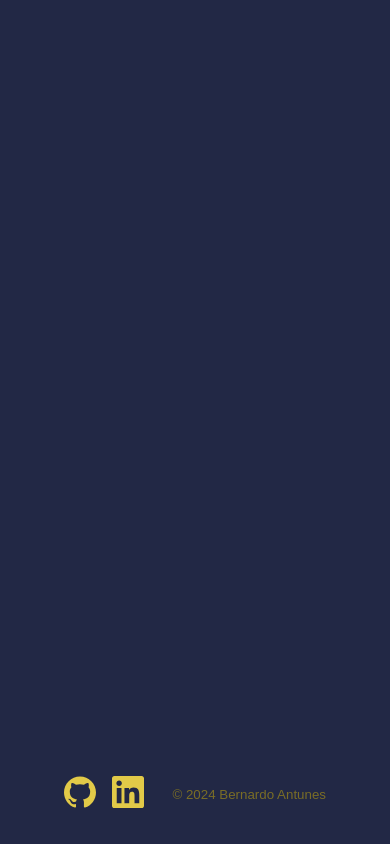
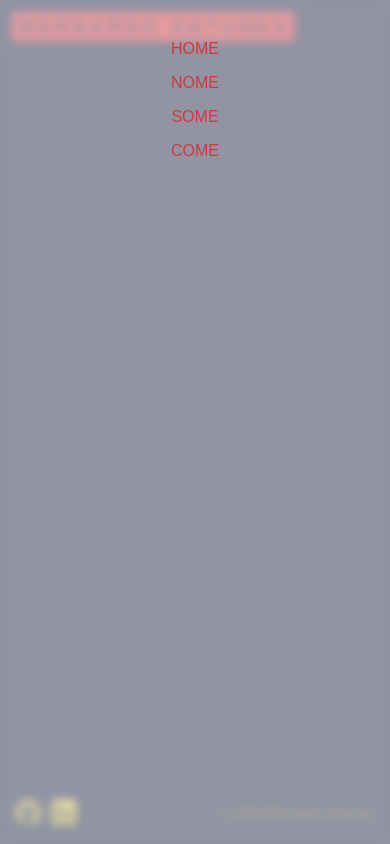
Before and after one commit to Bernasss12/react-portfolio, a React (Create React App) app: page / in a window 390 px wide. Built offline with nearby package versions, Linux system fonts and the light colour scheme.

Commit message:
Re-implemented Header.
Other things were changed.

```diff
--- a/src/App.tsx
+++ b/src/App.tsx
@@ -67,10 +67,12 @@ function App() {
         // });
     }, []);
 
+    //document.documentElement.setAttribute('data-theme', 'light');
+
     return (
         <Router>
-            <div className="wrapper">
-                {/*<Header/>*/}
+            <div className="wrapper" data-theme="light">
+                <Header/>
                 {/*<div*/}
                 {/*    style={{display: 'flex', justifyContent: 'center', flexWrap: 'wrap'}}>*/}
                 {/*    {projects.map((project, index) => (*/}
--- a/src/components/Footer.tsx
+++ b/src/components/Footer.tsx
@@ -6,18 +6,18 @@ import {SiGithub, SiLinkedin} from "react-icons/si"
 function Footer() {
     return (
         <footer>
-            <div className="row p-x-4 p-b-2">
+            <div className="row space-between px-4 py-4">
                 <div className="center">
                     <a href="https://github.com/Bernasss12"
                        target="_blank"
                        rel="noopener noreferrer">
-                        <SiGithub size={32} className='icon'/>
+                        <SiGithub size={24} className='icon'/>
                     </a>
                     <a href="https://www.linkedin.com/in/bernardo-antunes-9151b818b/"
-                       className="m-x-1"
+                       className="ml-3"
                        target="_blank"
                        rel="noopener noreferrer">
-                        <SiLinkedin size={32} className='icon'/>
+                        <SiLinkedin size={24} className='icon'/>
                     </a>
                 </div>
                 <div className="center">
--- a/src/components/Header.tsx
+++ b/src/components/Header.tsx
@@ -1,30 +1,24 @@
 import React from "react";
-
-//TODO fix brighter brand background than rest of navbar
-//TODO make brand have newline if not enough space.
+import {Link} from "react-router-dom";
 
 const Header = () => {
     return (
-        <div className="navbar">
-            A
-        </div>
-        // <Navbar bg="light" expand="lg">
-        //     <Container fluid>
-        //         <Navbar.Brand className="col-auto brand-container" href="#">
-        //             <span className="brand-highlight">Bernardo Antunes</span>
-        //             <span className="brand-text">
-        //                 <span className="brand-lowlight">aka</span>Bernasss12
-        //             </span>
-        //         </Navbar.Brand>
-        //         <Navbar.Toggle aria-controls="basic-navbar-nav"/>
-        //         <Navbar.Collapse id="basic-navbar-nav" className="justify-content-end">
-        //             <Nav>
-        //                 <Nav.Link href="#home">Home</Nav.Link>
-        //                 <Nav.Link href="#link">Link</Nav.Link>
-        //             </Nav>
-        //         </Navbar.Collapse>
-        //     </Container>
-        // </Navbar>
+        <header className="row space-between my-3 mx-3">
+                <div className="center">
+                    <span className="brand">Bernardo Antunes</span>
+                </div>
+                <div>
+                    {/*<button className="mobile-nav-toggle collapsed" aria-controls="basic-navbar-nav" />*/}
+                    <nav id="basic-navbar-nav">
+                        <ul className="navigation">
+                            <li><Link to="#">Home</Link></li>
+                            <li><Link to="#">Nome</Link></li>
+                            <li><Link to="#">Some</Link></li>
+                            <li><Link to="#">Come</Link></li>
+                        </ul>
+                    </nav>
+                </div>
+        </header>
     );
 };
 
--- a/src/components/project-card/TechIcon.tsx
+++ b/src/components/project-card/TechIcon.tsx
@@ -1,6 +1,7 @@
 import * as React from 'react';
 import {SiAngular, SiJavascript, SiLinkedin, SiMaterialdesign, SiPython, SiReact, SiTypescript} from "react-icons/si";
 import {FaJava, FaQuestionCircle} from "react-icons/fa";
+import {DiAndroid} from "react-icons/di"
 
 type Props = {
     size?: number
--- a/src/styles/_generated.scss
+++ b/src/styles/_generated.scss
@@ -1,9 +1,4 @@
-$directions: (
-                ("t", "top"),
-                ("r", "right"),
-                ("b", "bottom"),
-                ("l", "left"),
-);
+@import "variables";
 
 $directions: (
                 ("t", "top"),
@@ -12,83 +7,86 @@ $directions: (
                 ("l", "left"),
 );
 
-@for $i from 0 through 12 {
+@for $i from 0 through 100 {
+  $padding-increment: $padding-base * $padding-multiplier * $i;
+  $margin-increment: $margin_base * $margin-multiplier * $i;
+
   @each $abbr, $dir in $directions {
-    .m-#{$abbr}-#{$i} {
+    .m#{$abbr}-#{$i} {
       @each $single_dir in $dir {
-        margin-#{$single_dir}: #{$i}em;
+        margin-#{$single_dir}: #{$margin-increment}em;
       }
     }
-    .p-#{$abbr}-#{$i} {
+    .p#{$abbr}-#{$i} {
       @each $single_dir in $dir {
-        padding-#{$single_dir}: #{$i}em;
+        padding-#{$single_dir}: #{$padding-increment}em;
       }
     }
-    .mr-#{$abbr}-#{$i} {
+    .rm#{$abbr}-#{$i} {
       @each $single_dir in $dir {
-        margin-#{$single_dir}: #{$i}rem;
+        margin-#{$single_dir}: #{$margin-increment}rem;
       }
     }
-    .pr-#{$abbr}-#{$i} {
+    .rp#{$abbr}-#{$i} {
       @each $single_dir in $dir {
-        padding-#{$single_dir}: #{$i}rem;
+        padding-#{$single_dir}: #{$padding-increment}rem;
       }
     }
   }
 
   .m-#{$i} {
-    margin: #{$i}em;
+    margin: #{$margin-increment}em;
   }
 
-  .mr-#{$i} {
-    margin: #{$i}rem;
+  .rm-#{$i} {
+    margin: #{$margin-increment}rem;
   }
 
   .p-#{$i} {
-    padding: #{$i}em;
+    padding: #{$padding-increment}em;
   }
 
-  .pr-#{$i} {
-    padding: #{$i}rem;
+  .rp-#{$i} {
+    padding: #{$padding-increment}rem;
   }
 
-  .m-x-#{$i} {
-    margin-left: #{$i}em;
-    margin-right: #{$i}em;
+  .mx-#{$i} {
+    margin-left: #{$margin-increment}em;
+    margin-right: #{$margin-increment}em;
   }
 
-  .m-y-#{$i} {
-    margin-top: #{$i}em;
-    margin-bottom: #{$i}em;
+  .my-#{$i} {
+    margin-top: #{$margin-increment}em;
+    margin-bottom: #{$margin-increment}em;
   }
 
-  .p-x-#{$i} {
-    padding-left: #{$i}em;
-    padding-right: #{$i}em;
+  .px-#{$i} {
+    padding-left: #{$padding-increment}em;
+    padding-right: #{$padding-increment}em;
   }
 
-  .p-y-#{$i} {
-    padding-top: #{$i}em;
-    padding-bottom: #{$i}em;
+  .py-#{$i} {
+    padding-top: #{$padding-increment}em;
+    padding-bottom: #{$padding-increment}em;
   }
 
-  .mr-x-#{$i} {
-    margin-left: #{$i}rem;
-    margin-right: #{$i}rem;
+  .rmx-#{$i} {
+    margin-left: #{$margin-increment}rem;
+    margin-right: #{$margin-increment}rem;
   }
 
-  .mr-y-#{$i} {
-    margin-top: #{$i}rem;
-    margin-bottom: #{$i}rem;
+  .rmy-#{$i} {
+    margin-top: #{$margin-increment}rem;
+    margin-bottom: #{$margin-increment}rem;
   }
 
-  .pr-x-#{$i} {
-    padding-left: #{$i}rem;
-    padding-right: #{$i}rem;
+  .rpx-#{$i} {
+    padding-left: #{$padding-increment}rem;
+    padding-right: #{$padding-increment}rem;
   }
 
-  .pr-y-#{$i} {
-    padding-top: #{$i}rem;
-    padding-bottom: #{$i}rem;
+  .rpy-#{$i} {
+    padding-top: #{$padding-increment}rem;
+    padding-bottom: #{$padding-increment}rem;
   }
 }
--- a/src/styles/_global.scss
+++ b/src/styles/_global.scss
@@ -1,6 +1,10 @@
 @import "variables";
-@import "navbar";
+@import "header";
 @import "generated";
+
+.sr-only {
+
+}
 
 .wrapper {
   min-height: 100vh;
@@ -22,12 +26,6 @@ html, body, .wrapper {
   height: 100%;
 }
 
-footer::before {
-  content: '';
-  display: block;
-  position: absolute;
-}
-
 footer {
   flex-shrink: 0;
 }
@@ -35,6 +33,11 @@ footer {
 .row {
   display: flex;
   flex-direction: row;
+  justify-content: flex-start;
+  align-items: center;
+}
+
+.space-between {
   justify-content: space-between;
 }
 
@@ -43,7 +46,7 @@ footer {
 }
 
 .muted {
-  color: var(--accent-color-2-muted);
+  color: var(--accent-color-muted);
 }
 
 .center {
--- /dev/null
+++ b/src/styles/_header.scss
@@ -0,0 +1,189 @@
+.brand {
+  background-color: var(--accent-color-1);
+  color: var(--background-color);
+  font-size: 1.2em;
+  text-transform: uppercase;
+  font-weight: bold;
+  font-family: "Source Sans 3", sans-serif;
+  letter-spacing: 0.2em;
+  display: flex;
+  align-items: center;
+  padding: 0.2em 0.22em 0.15em 0.43em;
+}
+
+nav, .navigation ul, .navigation {
+  margin: 0;
+  padding: 0;
+  text-transform: uppercase;
+}
+
+header div {
+  display: flex;
+  height: 100%;
+  align-items: center;
+}
+
+.navigation {
+  display: flex;
+  list-style: none;
+  flex-direction: row;
+  justify-content: flex-start;
+  align-items: center;
+  gap: 1rem;
+
+  height: 100%;
+
+  transition: all 0.15s ease-out;
+}
+
+.navigation li {
+  display: flex;
+  justify-content: center;
+  align-items: center;
+}
+
+.navigation li a {
+  display: flex;
+  text-decoration: none;
+  color: var(--accent-color-1);
+  align-items: center;
+  position: relative;
+}
+
+.navigation li a::after {
+  content: '';
+  display: block;
+  height: 3px;
+  background-color: var(--accent-color-1);
+
+  position: absolute;
+  bottom: -5px;
+  left: 0;
+  width: 0;
+
+  transition: all ease-in-out 250ms;
+}
+
+.navigation li a:hover::after {
+  //width: 100%;
+  transform: scale(1,1);
+}
+
+@media (max-width: 768px) {
+  /* Very thin mode, menu fills whole screen. */
+  .navigation {
+    // Fill the whole screen
+    position: fixed;
+    inset: 0 0 0 50%;
+    box-shadow: 0 0 10px rgba(0, 0, 0, 0.25);
+
+    // Align links in the middle
+    flex-flow: column;
+    padding-top: 2em;
+    justify-content: flex-start;
+    gap: 0;
+
+    // Blurred background
+    background: hsla(0, 0%, 100%, 0.5);
+    backdrop-filter: blur(5px);
+  }
+
+  .navigation li {
+    display: flex;
+    width: 100%;
+    height: auto;
+  }
+
+  .navigation li a {
+    width: 100%;
+    padding: 0.5em 2em;
+    justify-content: flex-start;
+    align-items: flex-start;
+  }
+
+  .navigation li a::after {
+    bottom: 0;
+  }
+
+  .navigation li a:hover {
+    background-color: hsl(0 0% 0% / 0.1 );
+  }
+}
+
+@media (max-width: 500px) {
+  /* Very thin mode, menu fills whole screen. */
+  .navigation {
+    // Fill the whole screen
+    left: 0;
+    right: 0;
+    width: 100%;
+    height: 100%;
+  }
+
+  .navigation li a {
+    padding: 0.5em 0;
+    justify-content: center;
+    align-items: center;
+  }
+}
+
+/* toggler icon */
+
+.mobile-nav-toggle {
+  background-image: none !important;
+  background-color: var(--accent-color-1);
+  height: 3px !important;
+  width: 25px !important;
+  margin: 10px 0;
+  position: relative;
+  transition: all 0.35s ease-out;
+  transform-origin: center;
+}
+
+.mobile-nav-toggle::before {
+  display: block;
+  background-color: var(--accent-color-1);
+  height: 3px;
+  content: "";
+  position: relative;
+  top: -7px;
+  transition: all 0.15s ease-out;
+  transform-origin: center;
+}
+
+.mobile-nav-toggle::after {
+  display: block;
+  background-color: var(--accent-color-1);
+  height: 3px;
+  content: "";
+  position: relative;
+  top: 4px;
+  transition: all 0.35s ease-out;
+  transform-origin: center;
+}
+
+.navbar-dark .mobile-nav-toggle,
+.navbar-dark .mobile-nav-toggle::before,
+.navbar-dark .mobile-nav-toggle::after {
+  background-color: var(--bs-body-color);
+}
+
+.navbar-toggler {
+  border: none !important;
+}
+
+.navbar-toggler:hover, .navbar-toggler:focus {
+  border: none !important;
+}
+
+.navbar-toggler:not(.collapsed) .mobile-nav-toggle {
+  transform: rotate(45deg);
+}
+
+.navbar-toggler:not(.collapsed) .mobile-nav-toggle::before {
+  opacity: 0;
+}
+
+.navbar-toggler:not(.collapsed) .mobile-nav-toggle::after {
+  transform: rotate(-90deg) translateX(7px);
+}
--- a/src/styles/_variables.scss
+++ b/src/styles/_variables.scss
@@ -4,10 +4,22 @@ $text-color: white;
 $body-bg: $brand-color;
 $tooltip-color: white;
 
-:root {
+$padding-base: 1;
+$padding-multiplier: 0.25;
+$margin-base: 1;
+$margin-multiplier: 0.25;
+
+html {
+  --spacer: 0.5;
   --background-color: #222845;
   --accent-color-1: #d5363e;
   --accent-color-2: #e2ca48;
-  //--accent-color-2-muted: darken(var(--accent-color-2), 50%);
-  --accent-color-2-muted: #7a6d26;
+  --accent-color-muted: #7a6d26;
 }
+
+html[data-theme="light"] {
+  --background-color: lightgray;
+  --accent-color-1: #222845;
+  --accent-color-2: #d5363e;
+  --accent-color-muted: darken(#d5363e, 10%);
+}
```
Also changed, not shown: src/styles/_navbar.scss (deleted, +0 -97 lines).
